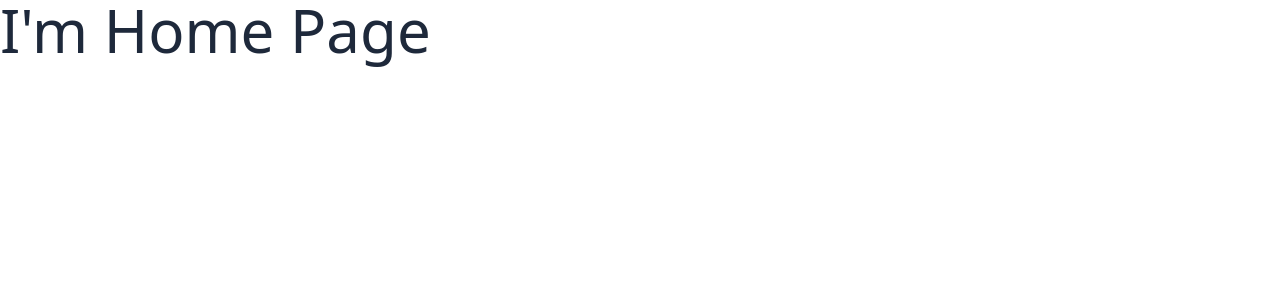
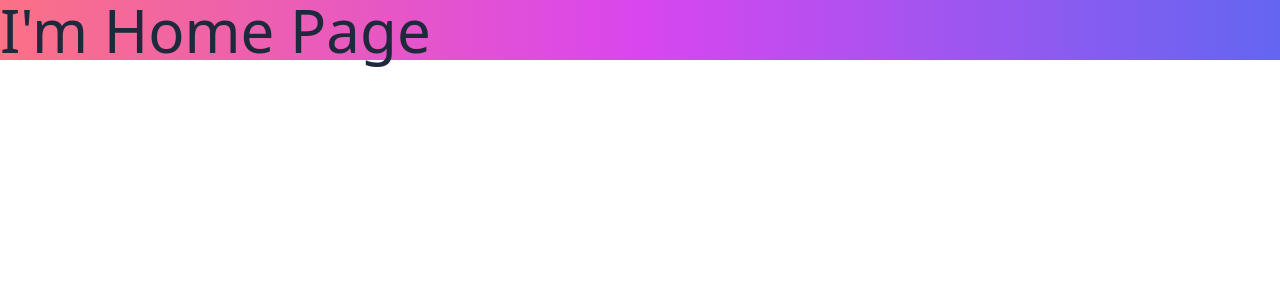
Before and after one commit to STARSmember/trivia-data-base, a Vue app: page / in a window 1280 px wide. Shown: the top 300 px of the page. Built offline with nearby package versions, Linux system fonts and the light colour scheme; the HTML template or start-up script is replaced by a standard one.

Commit message:
added sublime colors

```diff
--- a/src/App.vue
+++ b/src/App.vue
@@ -1,5 +1,13 @@
 <script setup></script>
 
 <template>
+  <main>
   <RouterView />
+  </main>
 </template>
+
+<style lang="postcss" scoped>
+main {
+  @apply bg-gradient-to-r from-rose-400 via-fuchsia-500 to-indigo-500
+}
+</style>
```
